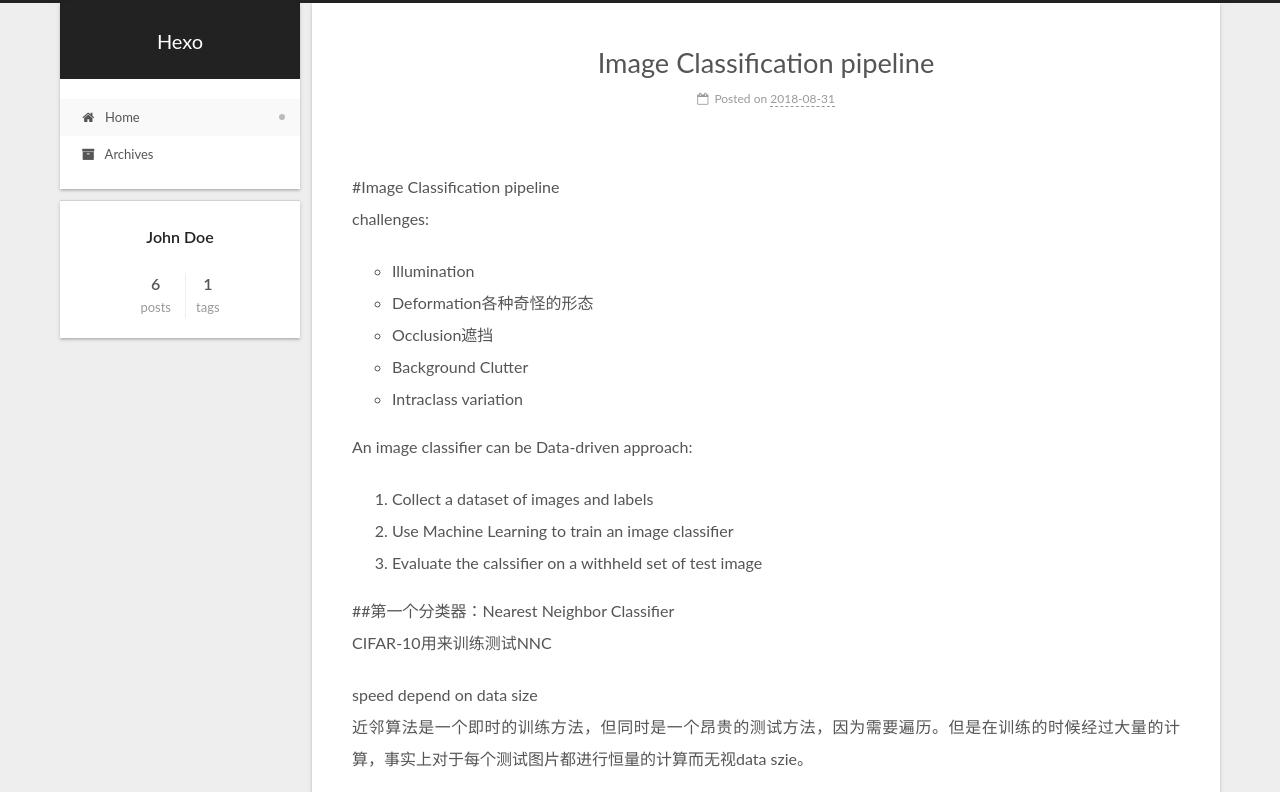
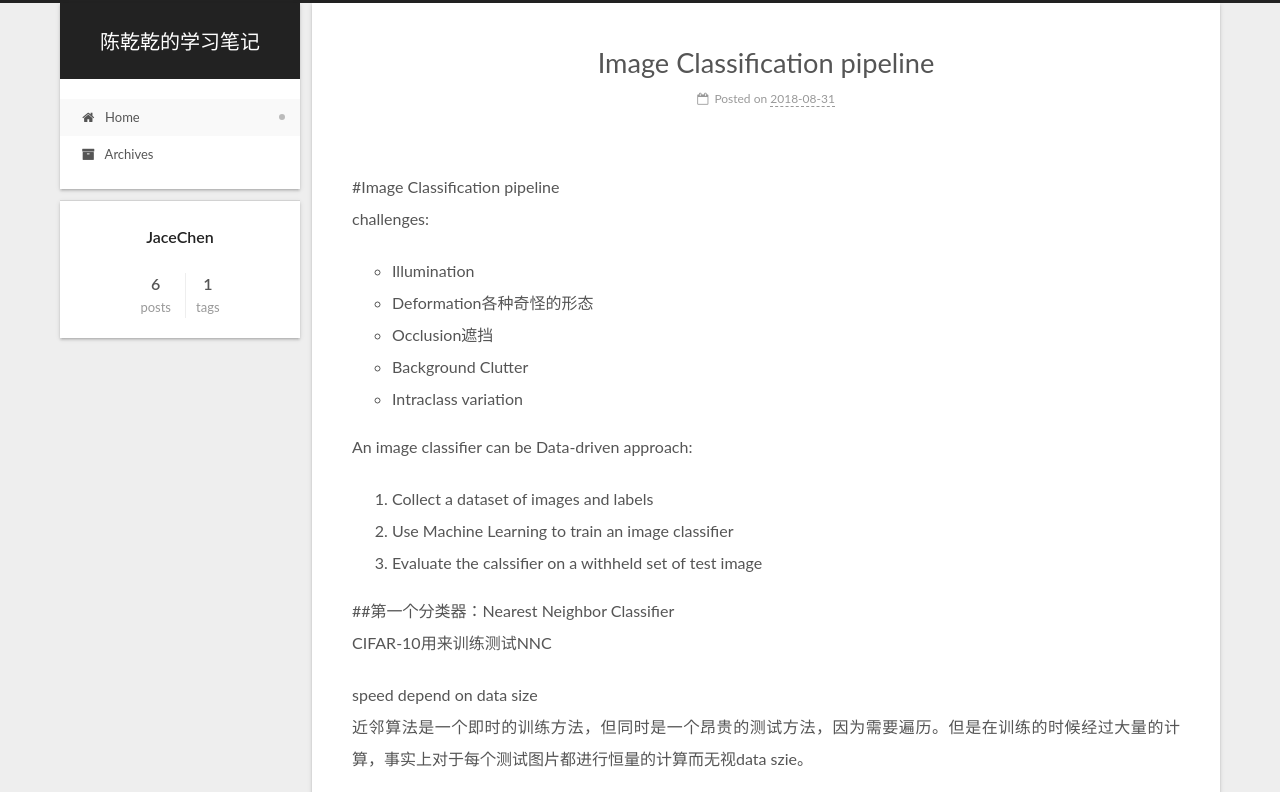
Before and after one commit to Chenqianhan/chenqianhan.github.io, a plain HTML site: page index.html in a window 1280 px wide. Shown: the top 792 px of the page. Drawn offline with Linux system fonts and the light colour scheme.

Commit message:
Site updated: 2018-08-31 12:47:55

```diff
--- a/css/main.css
+++ b/css/main.css
@@ -1839,7 +1839,7 @@ pre .javascript .function {
   width: 4px;
   height: 4px;
   border-radius: 50%;
-  background: #ffe;
+  background: #42ffff;
 }
 .links-of-blogroll {
   font-size: 13px;
--- a/index.html
+++ b/index.html
@@ -109,12 +109,12 @@
 
 
   <meta property="og:type" content="website">
-<meta property="og:title" content="Hexo">
+<meta property="og:title" content="陈乾乾的学习笔记">
 <meta property="og:url" content="http://yoursite.com/index.html">
-<meta property="og:site_name" content="Hexo">
+<meta property="og:site_name" content="陈乾乾的学习笔记">
 <meta property="og:locale" content="default">
 <meta name="twitter:card" content="summary">
-<meta name="twitter:title" content="Hexo">
+<meta name="twitter:title" content="陈乾乾的学习笔记">
 
 
 
@@ -131,7 +131,7 @@
   };
 </script>
 
-  <title>Hexo</title>
+  <title>陈乾乾的学习笔记</title>
 
 
 
@@ -190,7 +190,7 @@
     <div class="custom-logo-site-title">
       <a href="/" class="brand" rel="start">
         <span class="logo-line-before"><i></i></span>
-        <span class="site-title">Hexo</span>
+        <span class="site-title">陈乾乾的学习笔记</span>
         <span class="logo-line-after"><i></i></span>
       </a>
     </div>
@@ -280,13 +280,13 @@
     <link itemprop="mainEntityOfPage" href="http://yoursite.com/2018/08/31/Image-Classification-pipeline/">
 
     <span hidden itemprop="author" itemscope itemtype="http://schema.org/Person">
-      <meta itemprop="name" content="John Doe">
+      <meta itemprop="name" content="JaceChen">
       <meta itemprop="description" content="">
       <meta itemprop="image" content="/images/avatar.gif">
     </span>
 
     <span hidden itemprop="publisher" itemscope itemtype="http://schema.org/Organization">
-      <meta itemprop="name" content="Hexo">
+      <meta itemprop="name" content="陈乾乾的学习笔记">
     </span>
 
 
@@ -439,13 +439,13 @@
     <link itemprop="mainEntityOfPage" href="http://yoursite.com/2018/08/26/18-8-26About-Torch/">
 
     <span hidden itemprop="author" itemscope itemtype="http://schema.org/Person">
-      <meta itemprop="name" content="John Doe">
+      <meta itemprop="name" content="JaceChen">
       <meta itemprop="description" content="">
       <meta itemprop="image" content="/images/avatar.gif">
     </span>
 
     <span hidden itemprop="publisher" itemscope itemtype="http://schema.org/Organization">
-      <meta itemprop="name" content="Hexo">
+      <meta itemprop="name" content="陈乾乾的学习笔记">
     </span>
 
 
@@ -590,13 +590,13 @@
     <link itemprop="mainEntityOfPage" href="http://yoursite.com/2018/08/26/生成对抗网络Generative-Adversarial-Nets/">
 
     <span hidden itemprop="author" itemscope itemtype="http://schema.org/Person">
-      <meta itemprop="name" content="John Doe">
+      <meta itemprop="name" content="JaceChen">
       <meta itemprop="description" content="">
       <meta itemprop="image" content="/images/avatar.gif">
     </span>
 
     <span hidden itemprop="publisher" itemscope itemtype="http://schema.org/Organization">
-      <meta itemprop="name" content="Hexo">
+      <meta itemprop="name" content="陈乾乾的学习笔记">
     </span>
 
 
@@ -737,13 +737,13 @@
     <link itemprop="mainEntityOfPage" href="http://yoursite.com/2018/08/25/DQN/">
 
     <span hidden itemprop="author" itemscope itemtype="http://schema.org/Person">
-      <meta itemprop="name" content="John Doe">
+      <meta itemprop="name" content="JaceChen">
       <meta itemprop="description" content="">
       <meta itemprop="image" content="/images/avatar.gif">
     </span>
 
     <span hidden itemprop="publisher" itemscope itemtype="http://schema.org/Organization">
-      <meta itemprop="name" content="Hexo">
+      <meta itemprop="name" content="陈乾乾的学习笔记">
     </span>
 
 
@@ -892,13 +892,13 @@
     <link itemprop="mainEntityOfPage" href="http://yoursite.com/2018/08/25/My-first-blog/">
 
     <span hidden itemprop="author" itemscope itemtype="http://schema.org/Person">
-      <meta itemprop="name" content="John Doe">
+      <meta itemprop="name" content="JaceChen">
       <meta itemprop="description" content="">
       <meta itemprop="image" content="/images/avatar.gif">
     </span>
 
     <span hidden itemprop="publisher" itemscope itemtype="http://schema.org/Organization">
-      <meta itemprop="name" content="Hexo">
+      <meta itemprop="name" content="陈乾乾的学习笔记">
     </span>
 
 
@@ -1049,13 +1049,13 @@
     <link itemprop="mainEntityOfPage" href="http://yoursite.com/2018/08/25/hello-world/">
 
     <span hidden itemprop="author" itemscope itemtype="http://schema.org/Person">
-      <meta itemprop="name" content="John Doe">
+      <meta itemprop="name" content="JaceChen">
       <meta itemprop="description" content="">
       <meta itemprop="image" content="/images/avatar.gif">
     </span>
 
     <span hidden itemprop="publisher" itemscope itemtype="http://schema.org/Organization">
-      <meta itemprop="name" content="Hexo">
+      <meta itemprop="name" content="陈乾乾的学习笔记">
     </span>
 
 
@@ -1207,7 +1207,7 @@
         <div class="site-overview">
           <div class="site-author motion-element" itemprop="author" itemscope itemtype="http://schema.org/Person">
 
-              <p class="site-author-name" itemprop="name">John Doe</p>
+              <p class="site-author-name" itemprop="name">JaceChen</p>
               <p class="site-description motion-element" itemprop="description"></p>
           </div>
 
@@ -1279,7 +1279,7 @@
   <span class="with-love" id="animate">
     <i class="fa fa-user"></i>
   </span>
-  <span class="author" itemprop="copyrightHolder">John Doe</span>
+  <span class="author" itemprop="copyrightHolder">JaceChen</span>
 
 
 
```
Also changed, not shown: 2018/08/25/DQN/index.html (+7 -7 lines), 2018/08/25/My-first-blog/index.html (+7 -7 lines), 2018/08/25/hello-world/index.html (+7 -7 lines), 2018/08/26/18-8-26About-Torch/index.html (+7 -7 lines), 2018/08/26/生成对抗网络Generative-Adversarial-Nets/index.html (+7 -7 lines), 2018/08/31/Image-Classification-pipeline/index.html (+7 -7 lines), archives/2018/08/index.html (+7 -7 lines), archives/2018/index.html (+7 -7 lines), archives/index.html (+7 -7 lines), tags/cs231n-Image-ML-LiFefe/index.html (+7 -7 lines).
